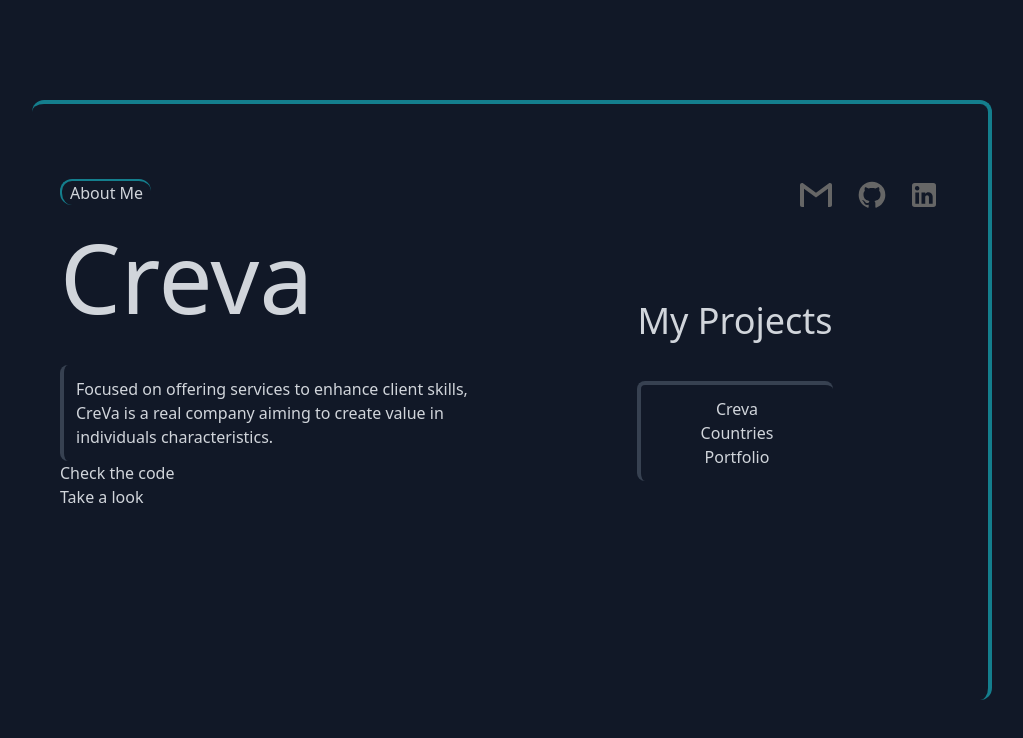
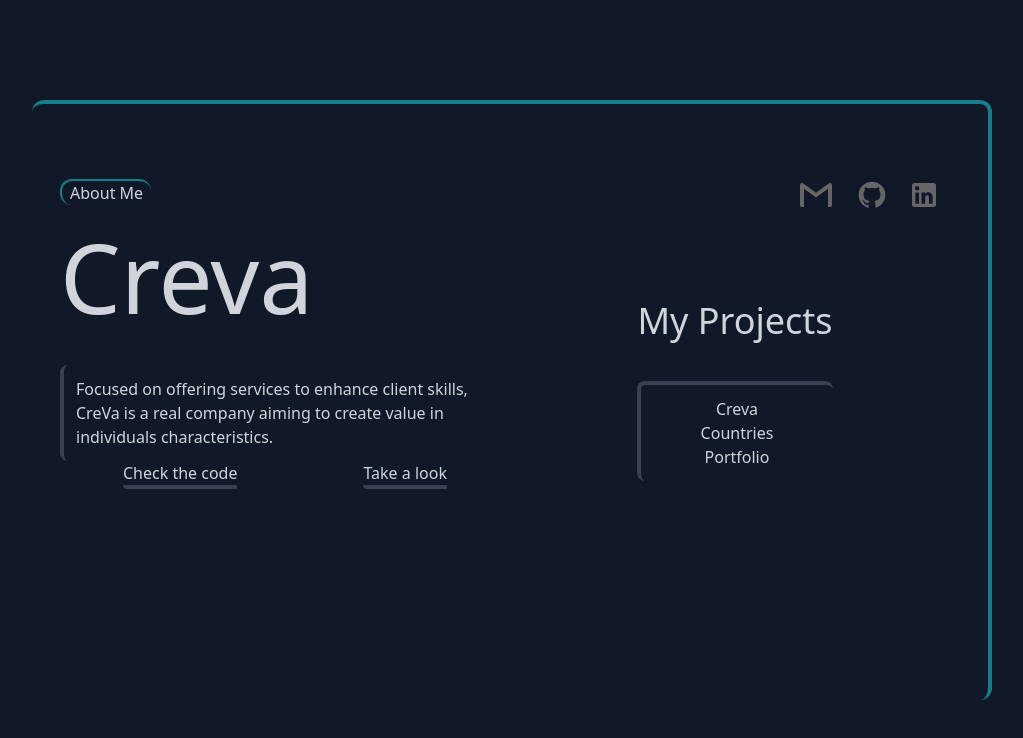
Before and after one commit to MartinGarciaHervas/Portfolio, a React (Vite) app: page / in a window 1280 px wide. Both pictures are taken after a click on the button "Creva". Shown: the top 738 px of the page, without its empty margins (128-1151 px from the left). Built offline with nearby package versions, Linux system fonts and the light colour scheme.

Commit message:
links design OK

```diff
--- a/src/components/Bio.tsx
+++ b/src/components/Bio.tsx
@@ -30,9 +30,9 @@ const Bio = () => {
                         {db.Projects.map(project => {
                             if(project.title === info){
                                 return(
-                                    <div>
-                                    <a href={project.url} target="_blank"><p>Check the code</p></a>
-                                    {project.pageUrl && <a href={project.pageUrl} target="_blank">Take a look</a>}
+                                    <div className="flex justify-around">
+                                    <a href={project.url} target="_blank"><p className="border-b-4 rounded-s border-gray-700 hover:border-bordergreen transition-all duration-300">Check the code</p></a>
+                                    {project.pageUrl && <a href={project.pageUrl} target="_blank"><p className="border-b-4 rounded-s border-gray-700 hover:border-bordergreen transition-all duration-300">Take a look</p></a>}
                                     </div>
                                 )
                             }
```
